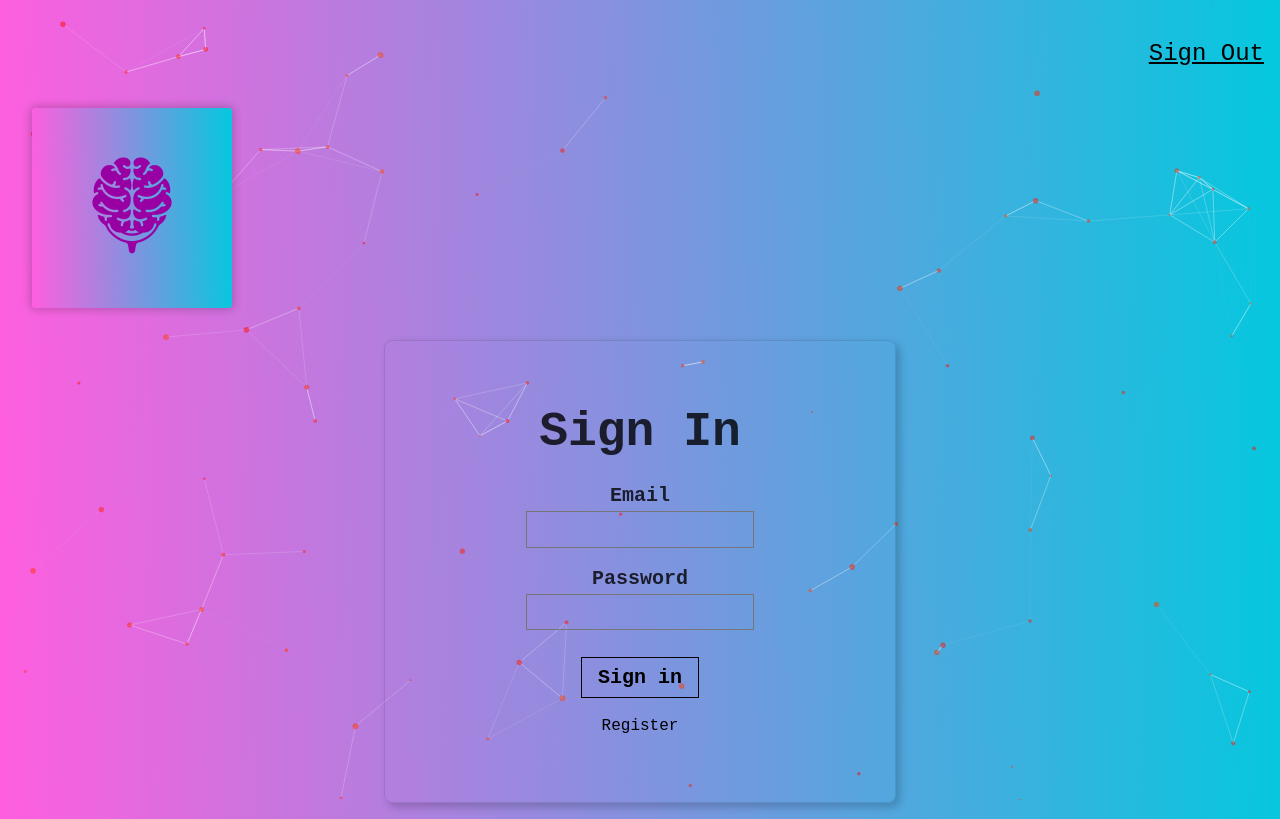
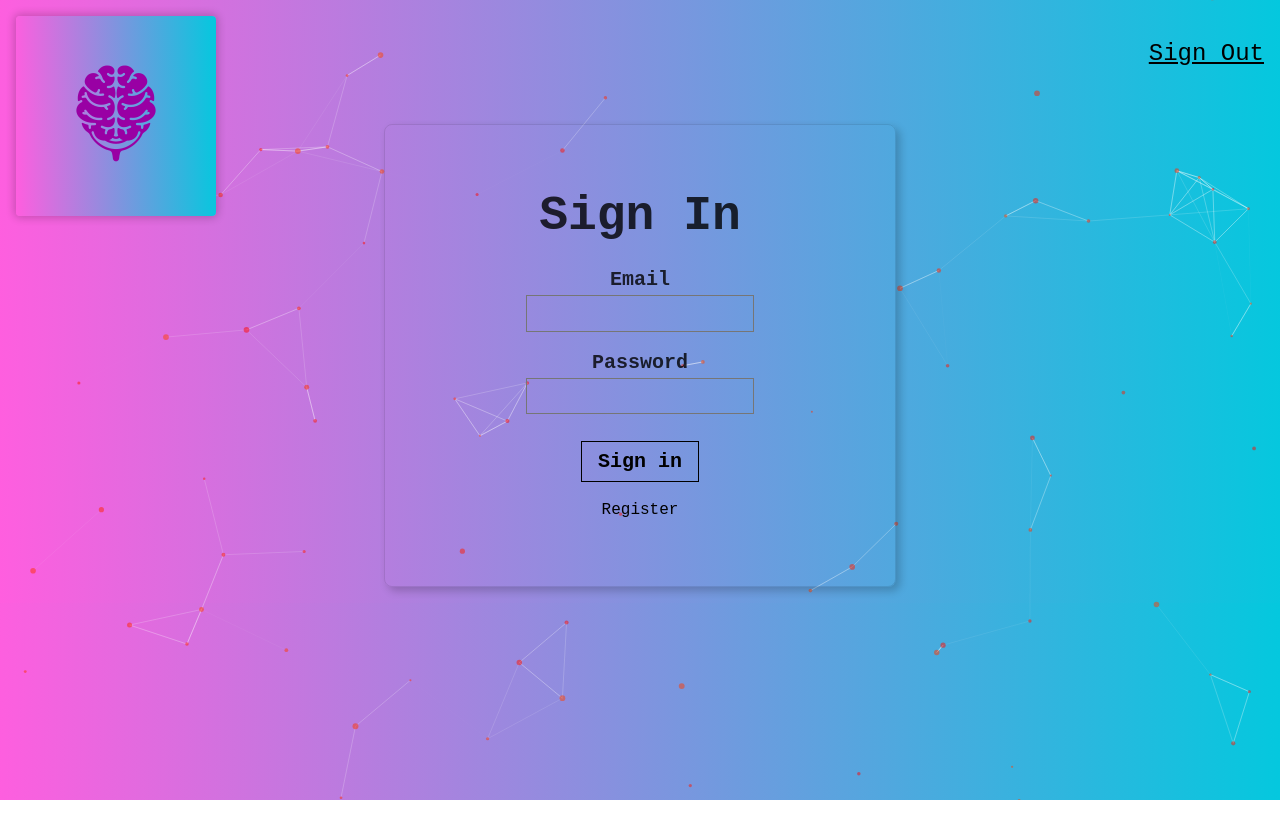
Before and after one commit to Andrej044/face-detect-app, a React (Create React App) app: page / in a window 1280 px wide. Built offline with nearby package versions, Linux system fonts and the light colour scheme.

Commit message:
make logo position absolute

```diff
--- a/src/components/logo/Logo.css
+++ b/src/components/logo/Logo.css
@@ -1,10 +1,14 @@
 
 .Tilt{
+  position:absolute;
+  top:0;
+  left:0;
   display: flex;
   justify-content: center;
   align-items: center;
   height: 200px;
-  max-width: 200px;
+  width:200px;
+  max-width: 300px;
   background: linear-gradient(89deg, #FF5EDF 0%, #04C8DE 100% );
 
 }
--- a/src/components/logo/Logo.js
+++ b/src/components/logo/Logo.js
@@ -5,7 +5,7 @@ import "./Logo.css";
 const Logo = () => {
 
   return(
-    <div className='Logo ma4 mt0'>
+    <div className='Logo ma4 absolute top--1 left--1'>
       <Tilt className='Tilt br2 shadow-2' glareEnable={true} gyroscope={true} scale={1.1}>
         <div>
           <img src={brain} alt='logo' />
```
